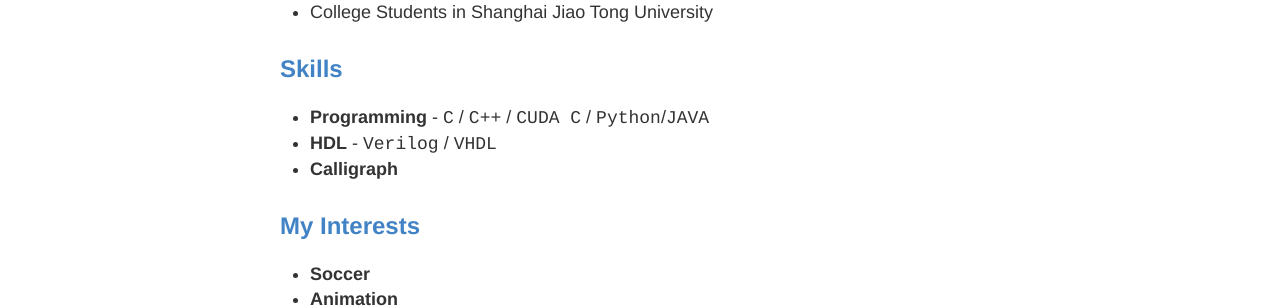
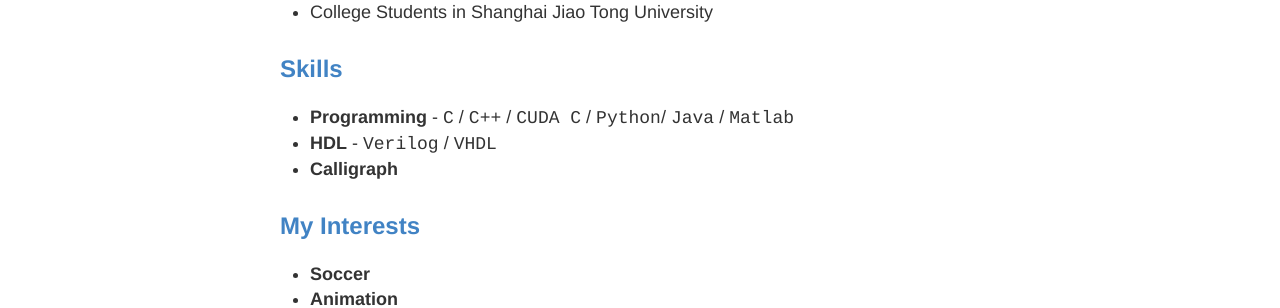
Before and after one commit to Betterthinking/Betterthinking.github.io, a Jekyll site: the page built from about.md, in a window 1280 px wide. Shown: the part 895-1203 px from the top of the page. Built offline with Jekyll 4.4.1, drawn with Linux system fonts in a browser that asks for light colours; nearby versions of some CDN libraries.

Commit message:
modify about me

```diff
--- a/about.md
+++ b/about.md
@@ -12,7 +12,7 @@ My name is Li Yuxi, an ordinary college student from SJTU. I'm glad to share som
 
 ## Skills
 
-* **Programming** - `C` / `C++` / `CUDA C` / `Python`/`JAVA`
+* **Programming** - `C` / `C++` / `CUDA C` / `Python`/ `Java` / `Matlab`
 * **HDL** - `Verilog` / `VHDL`
 * **Calligraph**
 
```
